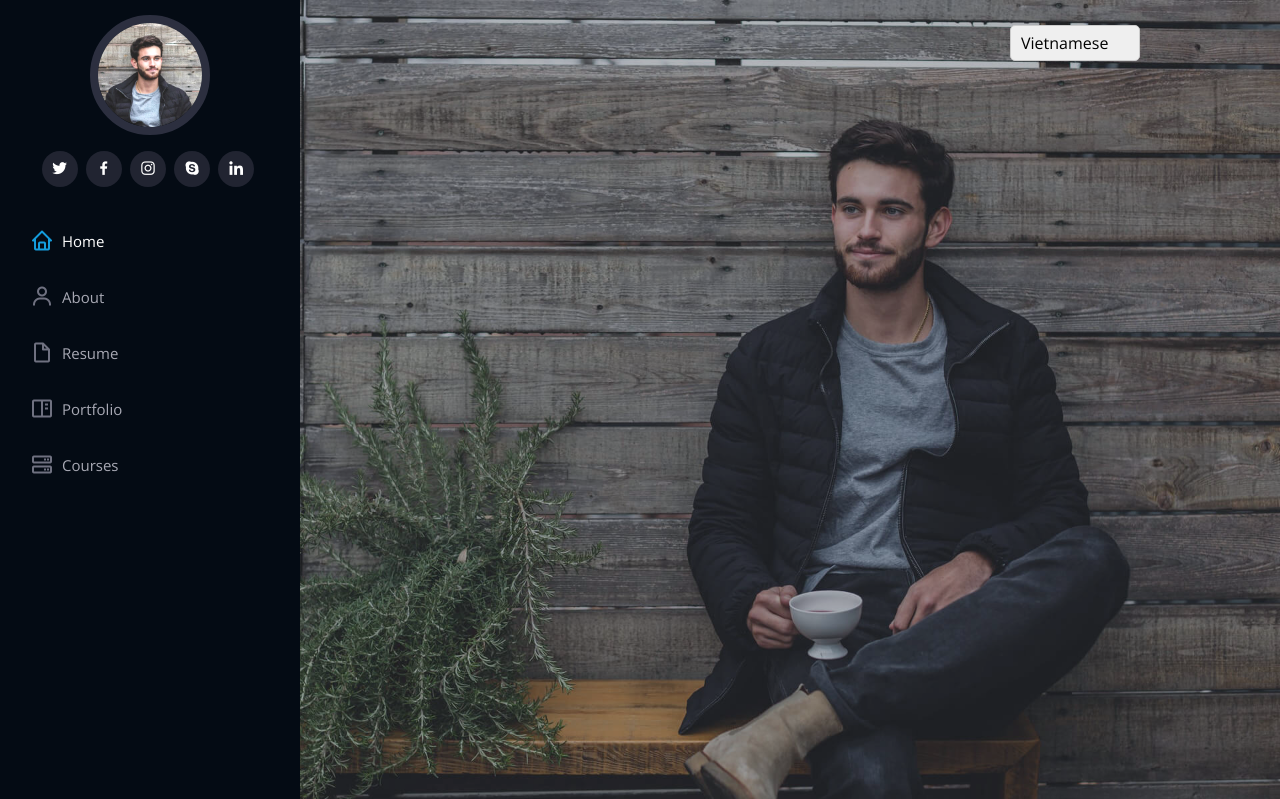
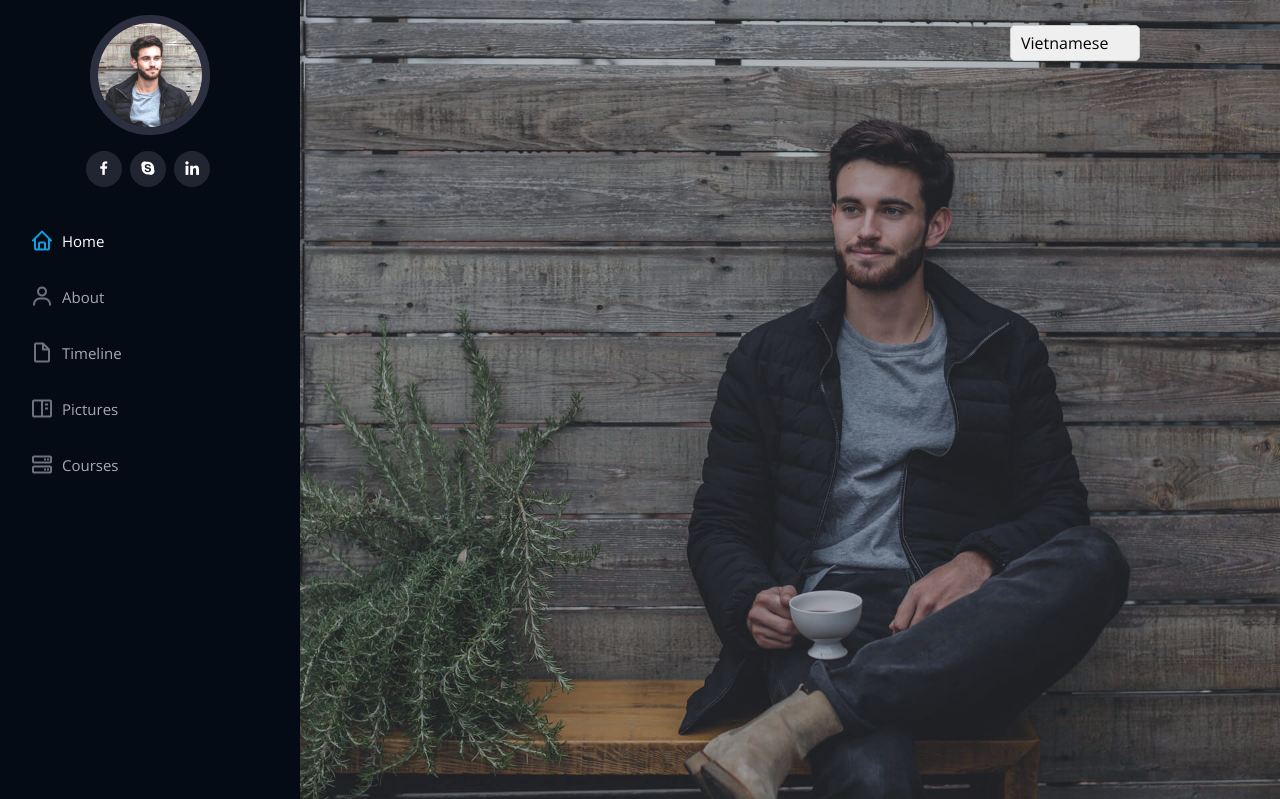
Before and after one commit to Thng3007/Multi, a Django app: page /lecturer/portfolio/ in a window 1280 px wide. Shown: the top 799 px of the page. Run offline with Django 5.2, Linux system fonts and the light colour scheme; some libraries are stand-ins or nearby versions.

Commit message:
commit afternoon 19/02

```diff
--- a/Site/templates/base-portfolio.html
+++ b/Site/templates/base-portfolio.html
@@ -46,12 +46,10 @@
     <div class="d-flex flex-column">
 
       <div class="profile">
-        <img src="assets/img/profile-img.jpg" alt="" class="img-fluid rounded-circle">
+        <img src="{% static 'iPortfolio/assets/img/profile-img.jpg'  %}" alt="" class="img-fluid rounded-circle">
         <h1 class="text-light"><a href="#}"></a></h1>
         <div class="social-links mt-3 text-center">
-          <a href="#" class="twitter"><i class="bx bxl-twitter"></i></a>
           <a href="#" class="facebook"><i class="bx bxl-facebook"></i></a>
-          <a href="#" class="instagram"><i class="bx bxl-instagram"></i></a>
           <a href="#" class="google-plus"><i class="bx bxl-skype"></i></a>
           <a href="#" class="linkedin"><i class="bx bxl-linkedin"></i></a>
         </div>
@@ -61,8 +59,8 @@
         <ul>
           <li><a href="#hero" class="nav-link scrollto active"><i class="bx bx-home"></i> <span>Home</span></a></li>
           <li><a href="#about" class="nav-link scrollto"><i class="bx bx-user"></i> <span>About</span></a></li>
-          <li><a href="#resume" class="nav-link scrollto"><i class="bx bx-file-blank"></i> <span>Resume</span></a></li>
-          <li><a href="#portfolio" class="nav-link scrollto"><i class="bx bx-book-content"></i> <span>Portfolio</span></a></li>
+          <li><a href="#resume" class="nav-link scrollto"><i class="bx bx-file-blank"></i> <span>Timeline</span></a></li>
+          <li><a href="#portfolio" class="nav-link scrollto"><i class="bx bx-book-content"></i> <span>Pictures</span></a></li>
           <li><a href="#courses" class="nav-link scrollto"><i class="bx bx-server"></i> <span>Courses</span></a></li>
         </ul>
       </nav><!-- .nav-menu -->
--- a/Site/templates/index-portfolio.html
+++ b/Site/templates/index-portfolio.html
@@ -21,6 +21,8 @@
 
 
   <main id="main">
+
+
 
     <!-- ======= About Section ======= -->
     <section id="about" class="about">
```
